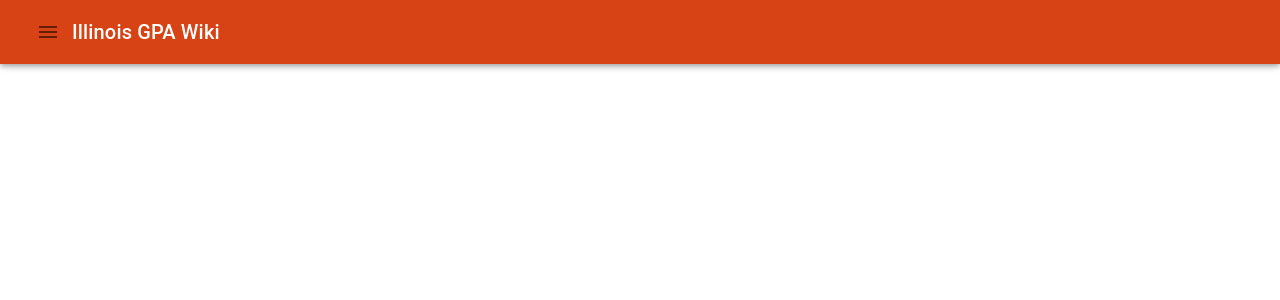
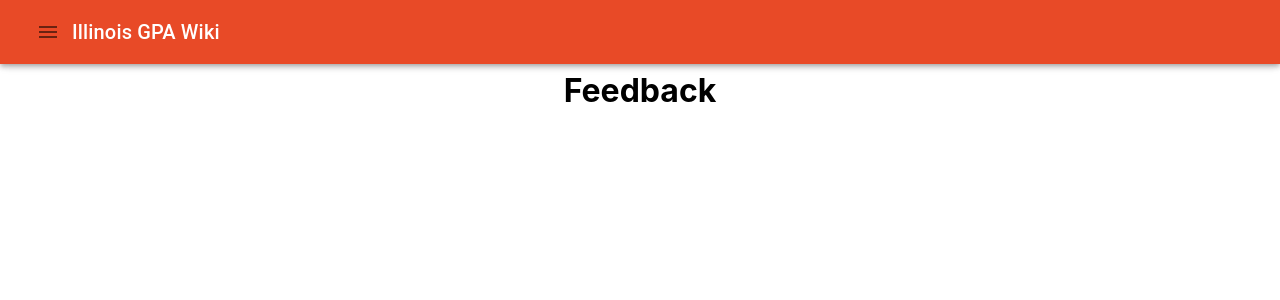
Before and after one commit to CS196Illinois/Group37-FA21, a React (Create React App) app in the folder Project/illinois-gpa-app/: page /Feedback in a window 1280 px wide. Shown: the top 300 px of the page. Built offline with nearby package versions, Linux system fonts and the light colour scheme.

Commit message:
set up browser routing

```diff
--- a/Project/illinois-gpa-app/src/App.css
+++ b/Project/illinois-gpa-app/src/App.css
@@ -1,3 +1,4 @@
 .App {
   text-align: center;
+  padding-top: 50px;
 }
--- a/Project/illinois-gpa-app/src/App.js
+++ b/Project/illinois-gpa-app/src/App.js
@@ -1,26 +1,21 @@
+// UofI orange: "#E84A27"
+// UofI blue: "#13294B"
+
 import React from 'react';
 import './App.css';
-import { AppBar, Toolbar, Typography, Container } from '@material-ui/core';
-import { ThemeProvider, createTheme } from '@material-ui/core/styles';
-import MainMenu from'./components/Menu.js';
-
-const theme = createTheme({
-  palette: {
-    primary: {
-      main: '#d84315',
-    },
-    secondary: {
-      main: '#002171',
-    },
-  }
-})
+import { Switch, Route } from 'react-router-dom';
+import Home from './components/Home';
+import Feedback from './components/Feedback';
+import Tool from './components/Tool';
+import { AppBar, Toolbar, Typography } from '@material-ui/core';
+import MainMenu from'./components/Menu';
 
 function App() {
-  return (
+    return (
       <div className="App">
-        <ThemeProvider theme={theme}>
-          <Container>
-            <AppBar color="primary">
+
+        {/* Navbar */}
+            <AppBar style={{ background: '#E84A27' }}>
               <Toolbar>
                 <MainMenu />
                 <Typography variant="h6">
@@ -28,10 +23,17 @@ function App() {
                 </Typography>
               </Toolbar>
             </AppBar>
-          </Container>
-        </ThemeProvider>
+
+        {/* BrowserRouter */}
+        <Switch>
+          <Route exact path="/" component={Home} />
+          <Route path="/Tool" component={Tool} />
+          <Route path="/Feedback" component={Feedback} />
+        </Switch>
+
       </div>
-  );
+    );
 }
 
+
 export default App;
--- a/Project/illinois-gpa-app/src/components/Feedback.js
+++ b/Project/illinois-gpa-app/src/components/Feedback.js
@@ -0,0 +1,13 @@
+import React, { Component } from 'react';
+
+class Feedback extends Component{
+    render() {
+        return (
+            <div>
+                <h1> Feedback </h1>
+            </div>
+        );
+    }
+}
+
+export default Feedback;
--- a/Project/illinois-gpa-app/src/components/Home.js
+++ b/Project/illinois-gpa-app/src/components/Home.js
@@ -0,0 +1,13 @@
+import React, { Component } from 'react';
+
+class Home extends Component {
+    render() {
+        return (
+            <div>
+                <h1> Home </h1>
+            </div>
+        );
+    }
+}
+
+export default Home;
--- a/Project/illinois-gpa-app/src/components/Menu.js
+++ b/Project/illinois-gpa-app/src/components/Menu.js
@@ -1,6 +1,7 @@
 import React from 'react';
 import MenuIcon from '@material-ui/icons/Menu'
 import { IconButton, Menu, MenuItem } from '@material-ui/core';
+import { Link } from 'react-router-dom';
 
 export default function MainMenu() {
     const[anchorEl, setAnchorEl] = React.useState(null);
@@ -31,9 +32,9 @@ export default function MainMenu() {
             'aria-labelledby': 'basic-button',
           }}
         >
-          <MenuItem onClick={handleClose}> Home </MenuItem>
-          <MenuItem onClick={handleClose}> GPA Tool </MenuItem>
-          <MenuItem onClick={handleClose}> Feedback </MenuItem>
+          <MenuItem onClick={handleClose} component={Link} to="/"> Home </MenuItem>
+          <MenuItem onClick={handleClose} component={Link} to="/Tool"> GPA Tool </MenuItem>
+          <MenuItem onClick={handleClose} component={Link} to="/Feedback"> Feedback </MenuItem>
         </Menu>
       </>
     )
--- a/Project/illinois-gpa-app/src/components/Tool.js
+++ b/Project/illinois-gpa-app/src/components/Tool.js
@@ -0,0 +1,13 @@
+import React, { Component } from 'react';
+
+class Tool extends Component {
+    render() {
+        return (
+            <div>
+                <h1> Tool </h1>
+            </div>
+        );
+    }
+}
+
+export default Tool;
--- a/Project/illinois-gpa-app/src/index.js
+++ b/Project/illinois-gpa-app/src/index.js
@@ -3,11 +3,12 @@ import ReactDOM from 'react-dom';
 import './index.css';
 import App from './App';
 import reportWebVitals from './reportWebVitals';
+import { BrowserRouter } from 'react-router-dom';
 
 ReactDOM.render(
-  <React.StrictMode>
+  <BrowserRouter>
     <App />
-  </React.StrictMode>,
+  </BrowserRouter>,
   document.getElementById('root')
 );
 
```
